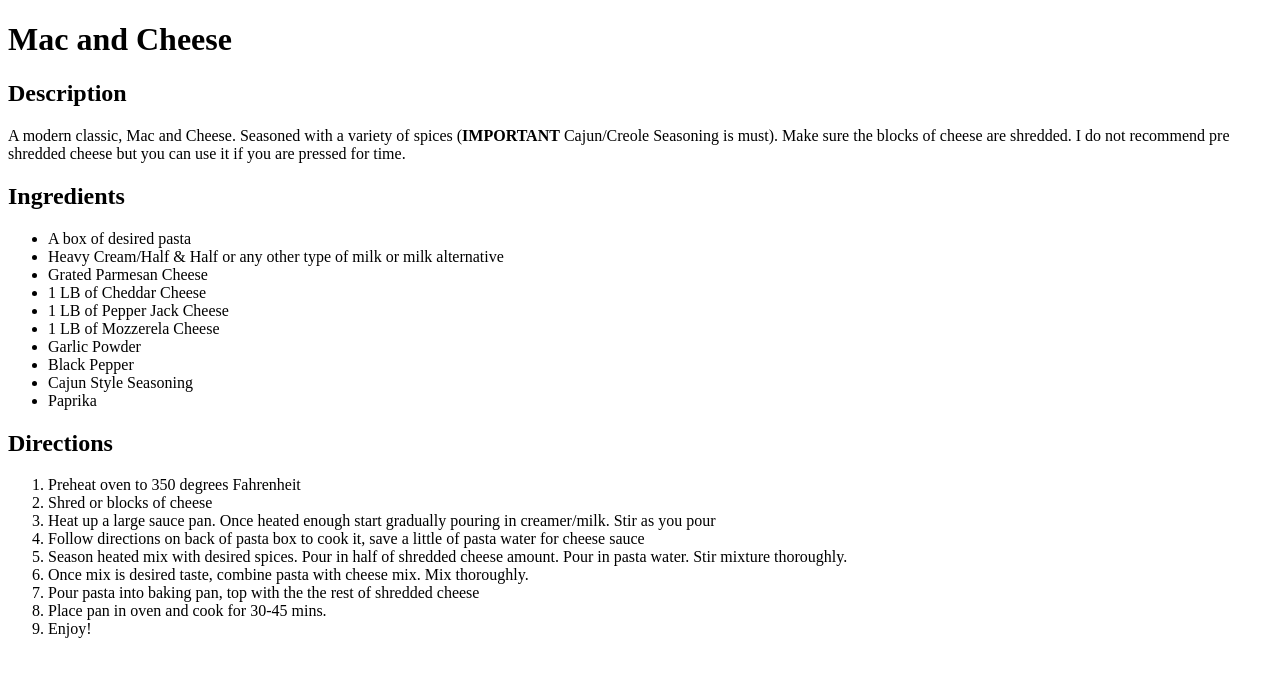
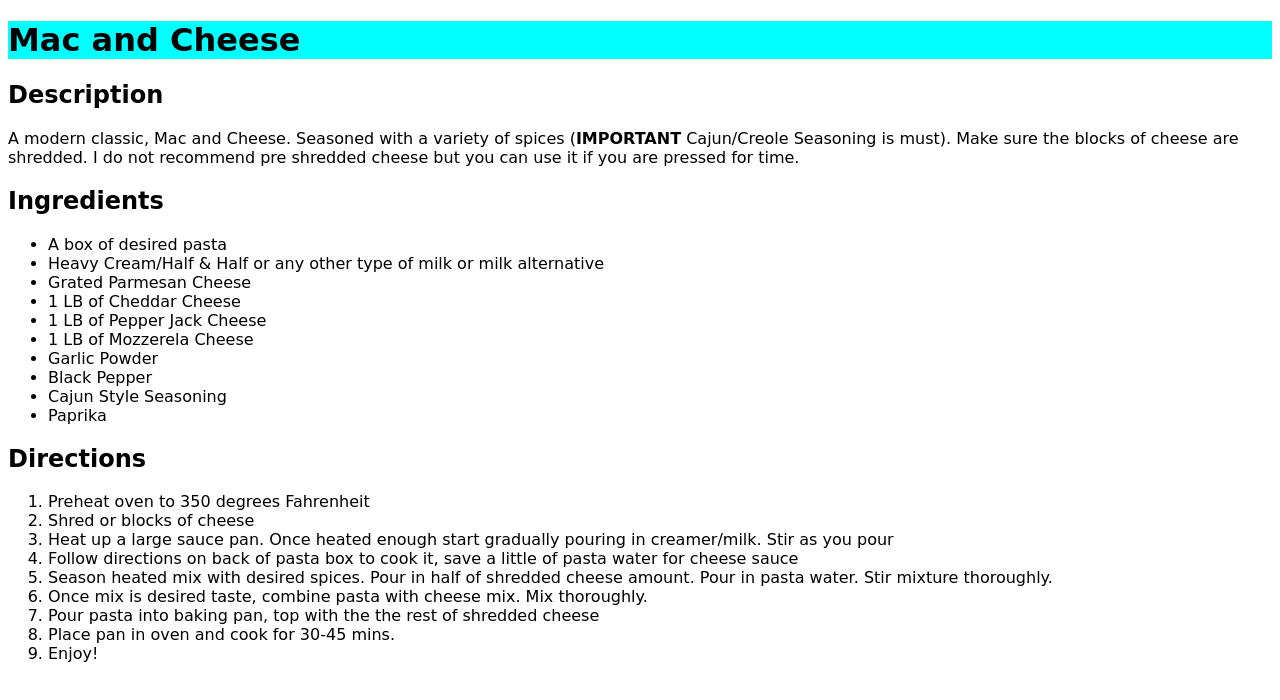
Before and after one commit to JayVile16/odin-recipes, a plain HTML site: page recipes/mac_and_cheese.html in a window 1280 px wide. Drawn offline with Linux system fonts and the light colour scheme; files that its build step writes are made by us from their sources.

Commit message:
Style sheet added to all pages.

```diff
--- a/recipes/mac_and_cheese.html
+++ b/recipes/mac_and_cheese.html
@@ -3,12 +3,13 @@
     <head>
         <meta charset="utf-8">
         <title>Mac and Cheese</title>
+        <link rel="stylesheet" href="style.css">
     </head>
     <body>
-        <h1>Mac and Cheese</h1>
+        <h1 class="MC title">Mac and Cheese</h1>
         <h2>Description</h2>
         <p>A modern classic, Mac and Cheese. Seasoned with a variety of spices (<strong>IMPORTANT</strong> Cajun/Creole Seasoning is must). Make sure the blocks of cheese are shredded. I do not recommend pre shredded cheese but you can use it if you are pressed for time.</p>
-        <h2>Ingredients</h2>
+        <h2 class="ingredients title">Ingredients</h2>
         <ul>
             <li>A box of desired pasta</li>
             <li>Heavy Cream/Half & Half or any other type of milk or milk alternative</li>
@@ -21,7 +22,7 @@
             <li>Cajun Style Seasoning</li>
             <li>Paprika</li>
         </ul>
-        <h2>Directions</h2>
+        <h2 class="directions title">Directions</h2>
         <ol>
             <li>Preheat oven to 350 degrees Fahrenheit</li>
             <li>Shred or blocks of cheese</li>
--- a/style.css
+++ b/style.css
@@ -0,0 +1,18 @@
+body {
+    font-family: 'Merriweather', serif;
+    font-family: 'Roboto Mono', monospace;
+    font-family: 'Sacramento', cursive;
+}
+
+h1 {
+    background-color: aqua;
+}
+
+a {
+    background-color: coral;
+}
+
+.MC .title {
+    color: darkgreen;
+
+}
```
Also changed, not shown: index.html (+2 -1 lines), recipes/bbq_chicken.html (+4 -3 lines).
